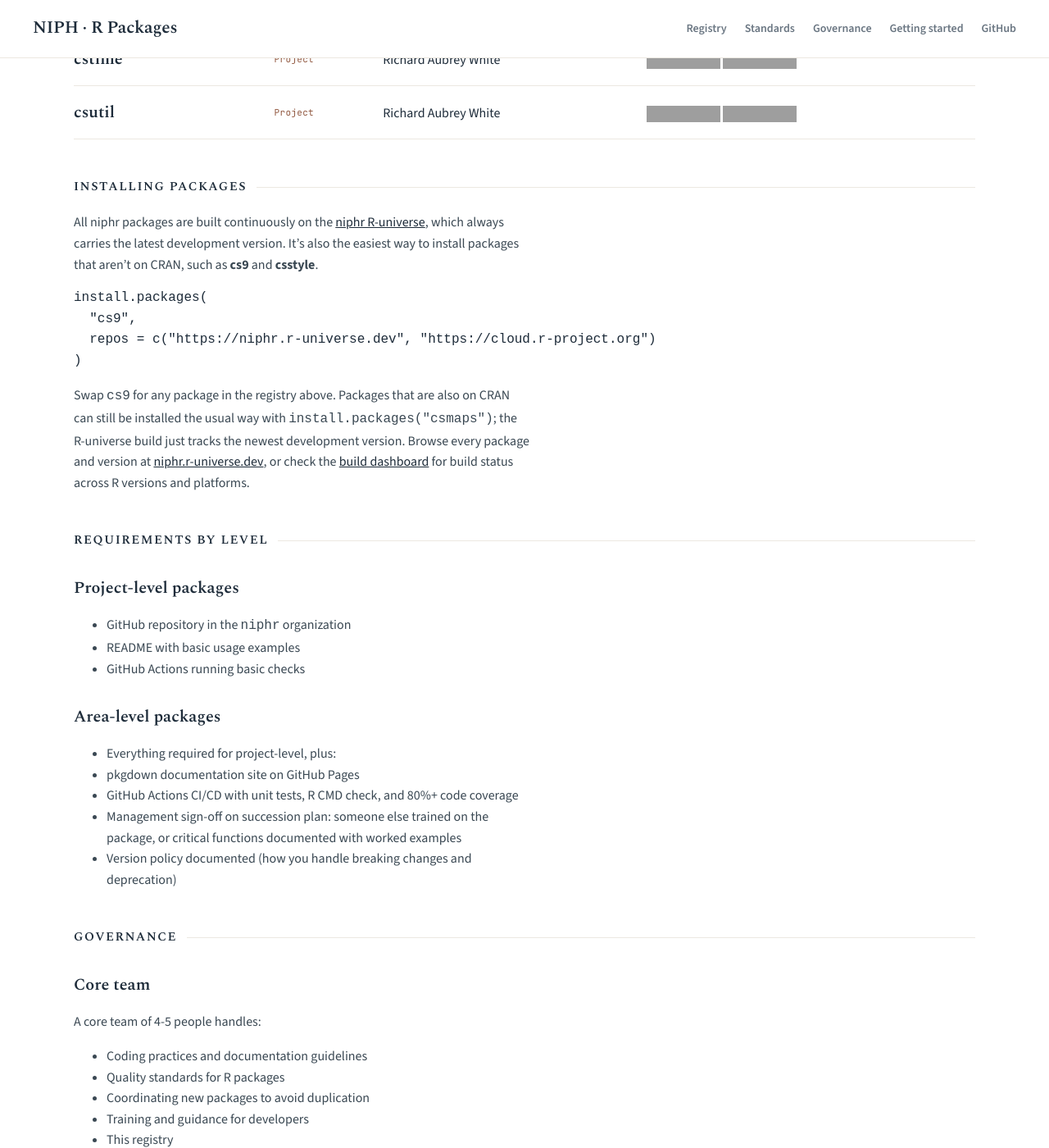
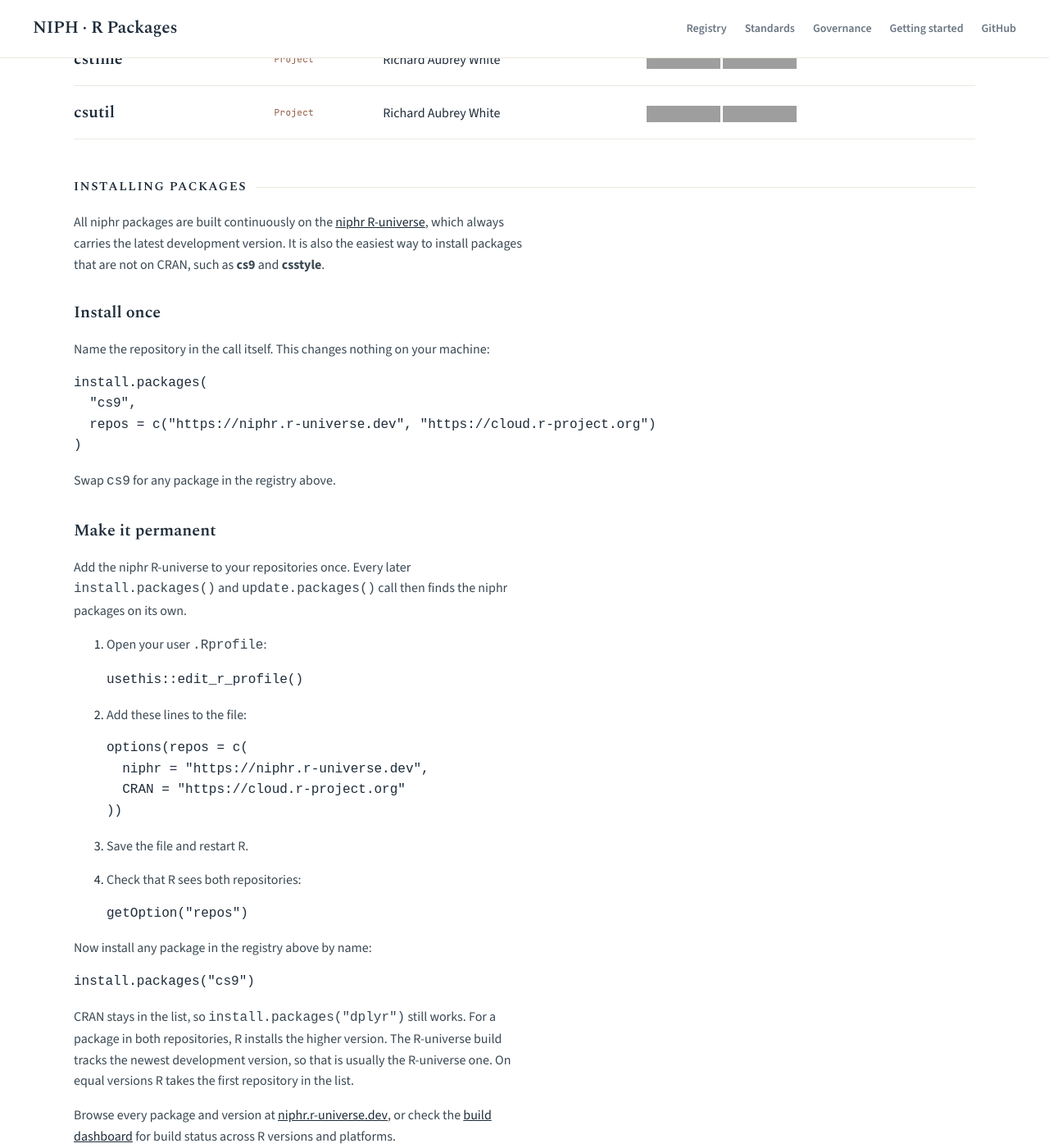
Before and after one commit to niphr/niphr.github.io, a Jekyll site: the page built from index.md, in a window 1280 px wide and 1400 px high, scrolled down 1183 px. Shown: the whole window at 82% size. Built offline with Jekyll 4.4.1, drawn with Linux system fonts in a browser that asks for light colours; grey boxes are pictures that could not be loaded.

Commit message:
Document permanent repos setup for the niphr R-universe
Split the install instructions into a one-off install.packages(repos=)
call and a permanent .Rprofile setup via usethis::edit_r_profile().
State how R resolves a package that is in both CRAN and the R-universe.

````diff
--- a/index.md
+++ b/index.md
@@ -31,7 +31,11 @@ We organize packages into two levels:
 
 ## Installing packages
 
-All niphr packages are built continuously on the [niphr R-universe](https://niphr.r-universe.dev), which always carries the latest development version. It's also the easiest way to install packages that aren't on CRAN, such as **cs9** and **csstyle**.
+All niphr packages are built continuously on the [niphr R-universe](https://niphr.r-universe.dev), which always carries the latest development version. It is also the easiest way to install packages that are not on CRAN, such as **cs9** and **csstyle**.
+
+### Install once
+
+Name the repository in the call itself. This changes nothing on your machine:
 
 ```r
 install.packages(
@@ -40,7 +44,44 @@ install.packages(
 )
 ```
 
-Swap `cs9` for any package in the registry above. Packages that are also on CRAN can still be installed the usual way with `install.packages("csmaps")`; the R-universe build just tracks the newest development version. Browse every package and version at [niphr.r-universe.dev](https://niphr.r-universe.dev), or check the [build dashboard](https://niphr.r-universe.dev/builds) for build status across R versions and platforms.
+Swap `cs9` for any package in the registry above.
+
+### Make it permanent
+
+Add the niphr R-universe to your repositories once. Every later `install.packages()` and `update.packages()` call then finds the niphr packages on its own.
+
+1. Open your user `.Rprofile`:
+
+   ```r
+   usethis::edit_r_profile()
+   ```
+
+2. Add these lines to the file:
+
+   ```r
+   options(repos = c(
+     niphr = "https://niphr.r-universe.dev",
+     CRAN = "https://cloud.r-project.org"
+   ))
+   ```
+
+3. Save the file and restart R.
+
+4. Check that R sees both repositories:
+
+   ```r
+   getOption("repos")
+   ```
+
+Now install any package in the registry above by name:
+
+```r
+install.packages("cs9")
+```
+
+CRAN stays in the list, so `install.packages("dplyr")` still works. For a package in both repositories, R installs the higher version. The R-universe build tracks the newest development version, so that is usually the R-universe one. On equal versions R takes the first repository in the list.
+
+Browse every package and version at [niphr.r-universe.dev](https://niphr.r-universe.dev), or check the [build dashboard](https://niphr.r-universe.dev/builds) for build status across R versions and platforms.
 
 ## Requirements by level
 
````
